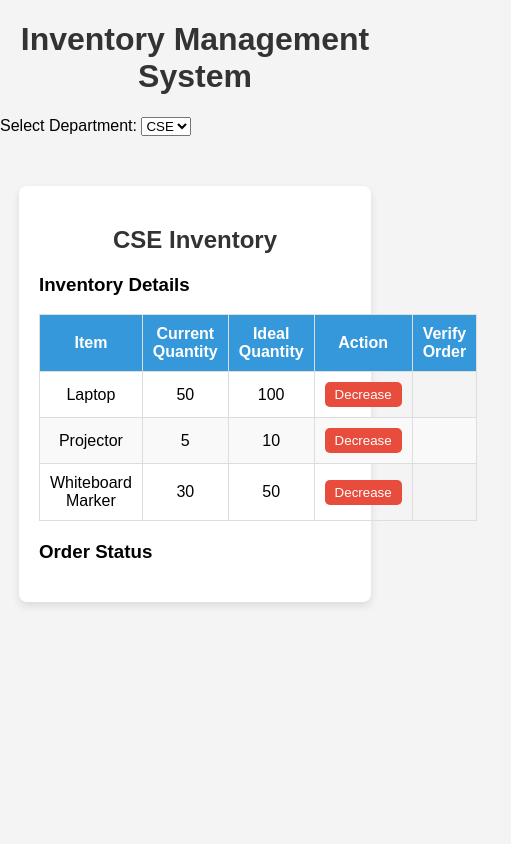
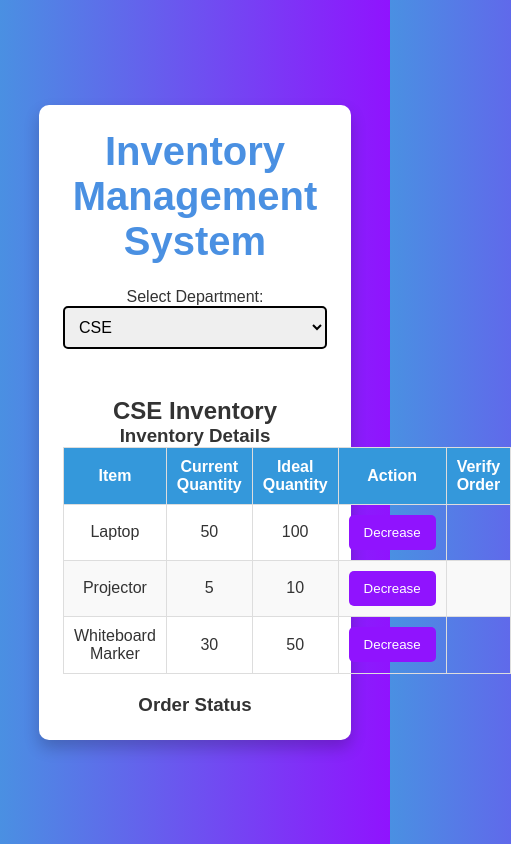
Before and after one commit to Sam-28-jod/File-Tracking, a plain HTML site: page inventory-management.html in a window 390 px wide. Shown: the whole page, 511 px wide, since content can reach past the window. Drawn offline with Linux system fonts and the light colour scheme.

Commit message:
myfirstcommit

```diff
--- a/inventory-management.html
+++ b/inventory-management.html
@@ -7,6 +7,7 @@
     <link rel="stylesheet" href="inventory_management.css">
 </head>
 <body>
+    <div class="container">
         <h1>Inventory Management System</h1>
 
         <!-- Department Dropdown -->
@@ -15,7 +16,7 @@
             <!-- Departments will be populated here -->
         </select>
 
-    <div id="inventory" style="display:none;">
+        <div id="inventory" class="inventory-section">
             <h2 id="departmentName">Department Inventory</h2>
 
             <h3>Inventory Details</h3>
@@ -39,6 +40,7 @@
                 <!-- Order status will be populated here -->
             </ul>
         </div>
+    </div>
 
     <script src="inventory_management.js"></script>
 </body>
--- a/inventory_management.css
+++ b/inventory_management.css
@@ -1,24 +1,63 @@
-body {
-    font-family: Arial, sans-serif;
-    background-color: #f4f4f4;
+/* Base reset */
+* {
+    box-sizing: border-box;
     margin: 0;
     padding: 0;
 }
 
-h1, h2 {
-    text-align: center;
+/* General styling */
+body {
+    font-family: Arial, sans-serif;
+    background: linear-gradient(to right, #4A90E2, #9013FE); /* Gradient background for consistency */
+    display: flex;
+    justify-content: center;
+    align-items: center;
+    height: 100vh;
     color: #333;
 }
 
-#inventory {
-    margin: 50px auto;
-    padding: 20px;
-    background-color: white;
-    border-radius: 8px;
-    box-shadow: 0 4px 8px rgba(0, 0, 0, 0.1);
+/* Container for content */
+.container {
+    background-color: #fff;
+    padding: 2rem;
     width: 80%;
+    max-width: 800px;
+    border-radius: 10px;
+    box-shadow: 0 8px 16px rgba(0, 0, 0, 0.2);
+    text-align: center;
 }
 
+/* Title styling */
+h1 {
+    color: #4A90E2; /* Consistent title color */
+    font-size: 2.5rem;
+    font-weight: bold;
+    margin-bottom: 1.5rem;
+}
+
+/* Inventory section styling */
+.inventory-section {
+    margin-top: 2rem;
+}
+
+/* Dropdown styling */
+select {
+    padding: 10px;
+    font-size: 1rem;
+    width: 100%;
+    border: 2px solid black;  /* Black border */
+    border-radius: 5px;
+    outline: none;
+    margin-bottom: 1rem;
+}
+
+/* Focus effect for select input */
+select:focus {
+    border-color: #4A90E2;
+    box-shadow: 0 0 5px rgba(74, 144, 226, 0.4);
+}
+
+/* Table styling */
 table {
     width: 100%;
     border-collapse: collapse;
@@ -40,19 +79,22 @@ tr:nth-child(even) {
     background-color: #f9f9f9;
 }
 
+/* Button styling */
 button {
-    padding: 5px 10px;
-    background-color: #e74c3c;
+    padding: 10px 15px;
+    background-color: #9013FE; /* Consistent button color */
     color: white;
     border: none;
     cursor: pointer;
     border-radius: 5px;
+    transition: background 0.3s;
 }
 
 button:hover {
-    background-color: #c0392b;
+    background-color: #4A90E2; /* Lighter shade on hover */
 }
 
+/* Order Status list styling */
 ul {
     list-style-type: none;
     padding: 0;
@@ -65,49 +107,10 @@ li {
     margin: 5px 0;
     border-radius: 5px;
 }
-#packageTracking {
-    margin: 50px auto;
-    padding: 20px;
-    background-color: white;
-    border-radius: 8px;
-    box-shadow: 0 4px 8px rgba(0, 0, 0, 0.1);
-    width: 80%;
+
+/* Small screen adjustments */
+@media (max-width: 768px) {
+    .container {
+        padding: 1.5rem;
+    }
 }
-
-#packageTracking label,
-#packageTracking input {
-    font-size: 16px;
-    margin-bottom: 10px;
-}
-
-#packageTracking input {
-    padding: 8px;
-    width: 80%;
-    margin-right: 10px;
-}
-
-#packageTracking button {
-    padding: 8px 15px;
-    background-color: #3498db;
-    color: white;
-    border: none;
-    cursor: pointer;
-    border-radius: 5px;
-}
-
-#packageTracking button:hover {
-    background-color: #2980b9;
-}
-
-#packageTracking #packageStatus {
-    margin-top: 20px;
-}
-
-#packageTracking #packageStatus a {
-    color: #3498db;
-    text-decoration: none;
-}
-
-#packageTracking #packageStatus a:hover {
-    text-decoration: underline;
-}
```
Lines whose indentation alone changed are shown as unchanged.
